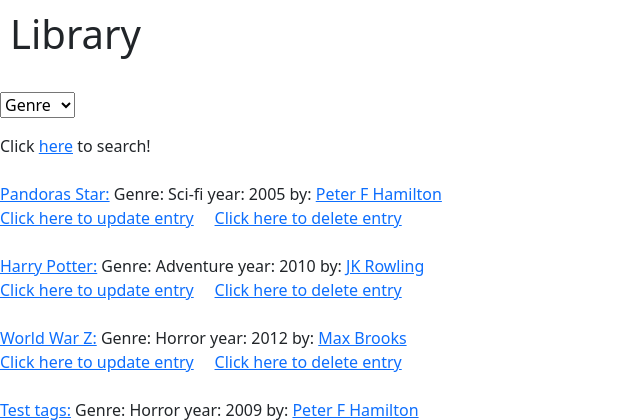
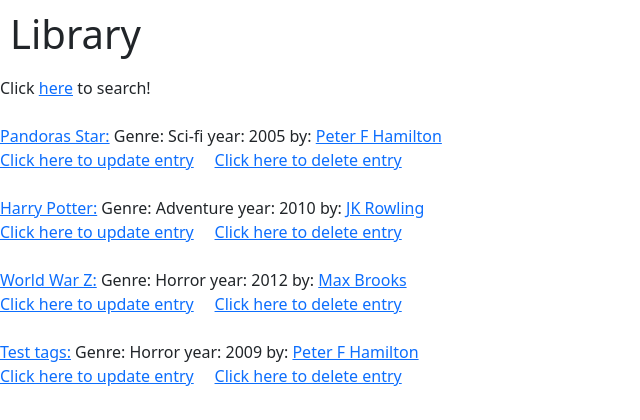
Before and after one commit to Pandammonia/crud_library, a Django app: page / in a window 1280 px wide. Shown: the top 420 px of the page, without its empty margins (0-640 px from the left). Run offline with Django 4.2, Linux system fonts and the light colour scheme; data comes from the database, SQL or seed files in the repository; both versions use the stored data as it was after the commit; parts of the project's set-up code (start-up, migrations or seed data) failed here and were passed over.

Commit message:
Added tags and tidied up a few things

```diff
--- a/crud/settings.py
+++ b/crud/settings.py
@@ -18,6 +18,7 @@ https://docs.djangoproject.com/en/4.0/ref/settings/
 # Application definition
 
 INSTALLED_APPS = [
+    'taggit',
     'library',
     'django.contrib.admin',
     'django.contrib.auth',
--- a/library/models.py
+++ b/library/models.py
@@ -1,6 +1,7 @@
 from django.db import models
 from django.urls import reverse
 from django.utils.text import slugify
+from taggit.managers import TaggableManager
 
 class Author(models.Model):
 	name = models.CharField(max_length=100)
@@ -42,6 +43,7 @@ class Book(models.Model):
 	description = models.TextField(null = True)
 	slug = models.SlugField(null=True)
 	price = models.DecimalField(max_digits=4, decimal_places=2, null=True)
+	tags = TaggableManager()
 
 	def get_absolute_url(self):
 		return reverse("library:detail", kwargs={'slug' : self.slug })
--- a/library/templates/library/index.html
+++ b/library/templates/library/index.html
@@ -12,26 +12,6 @@
 		<h1>Library</h1>
 	</div>
 
-<p>
-
-	<!---<button type="submit" method="POST">Filter By Date</button>
-	<form method="POST" action=sort/>
-	<span>Sort by:</span>
-	<select name="sort" action="sort/">
-		<option value="genre">Genre</option>
-		<option value="author">Author</option>
-	</select>
-</form>
---->
-
-<form method="POST" action="filter/">
-	<select class="orderby pull-right push-bottom" name="orderby" onChange="location = this.options[this.selectedIndex].value">>
-		<option value="{% url 'library:filter' genre }%">Genre</option>
-		<option value="{% url 'library:filter author }%">Author</option>
-		</select>
-		</form>
-
-</p>
 <p>
 	Click <a href="{% url 'library:search' %}">here</a> to search! <br><br>
 	{% if books %}
```
Also changed, not shown: db.sqlite3, library/migrations/0002_book_tags.py (added).
